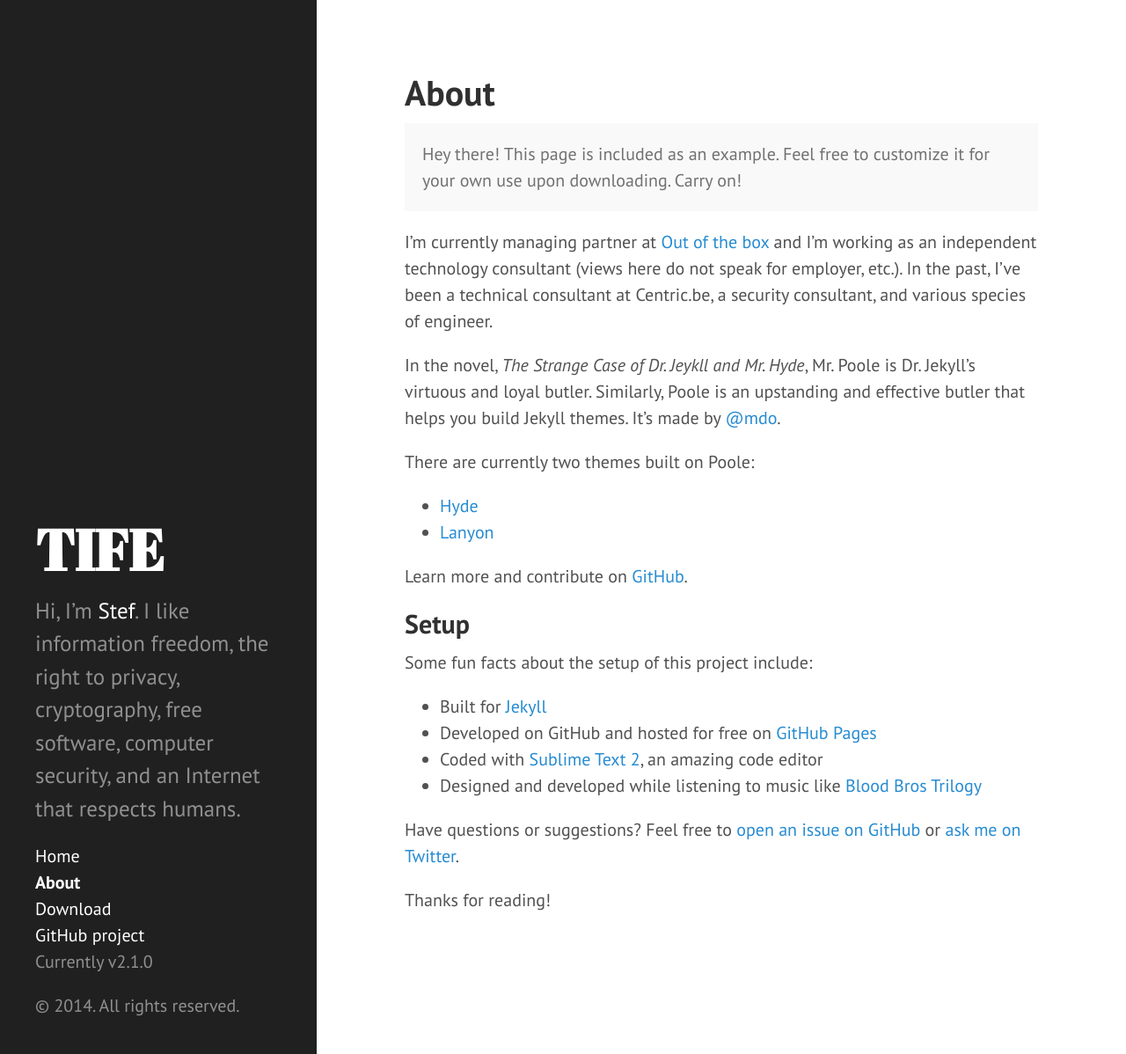
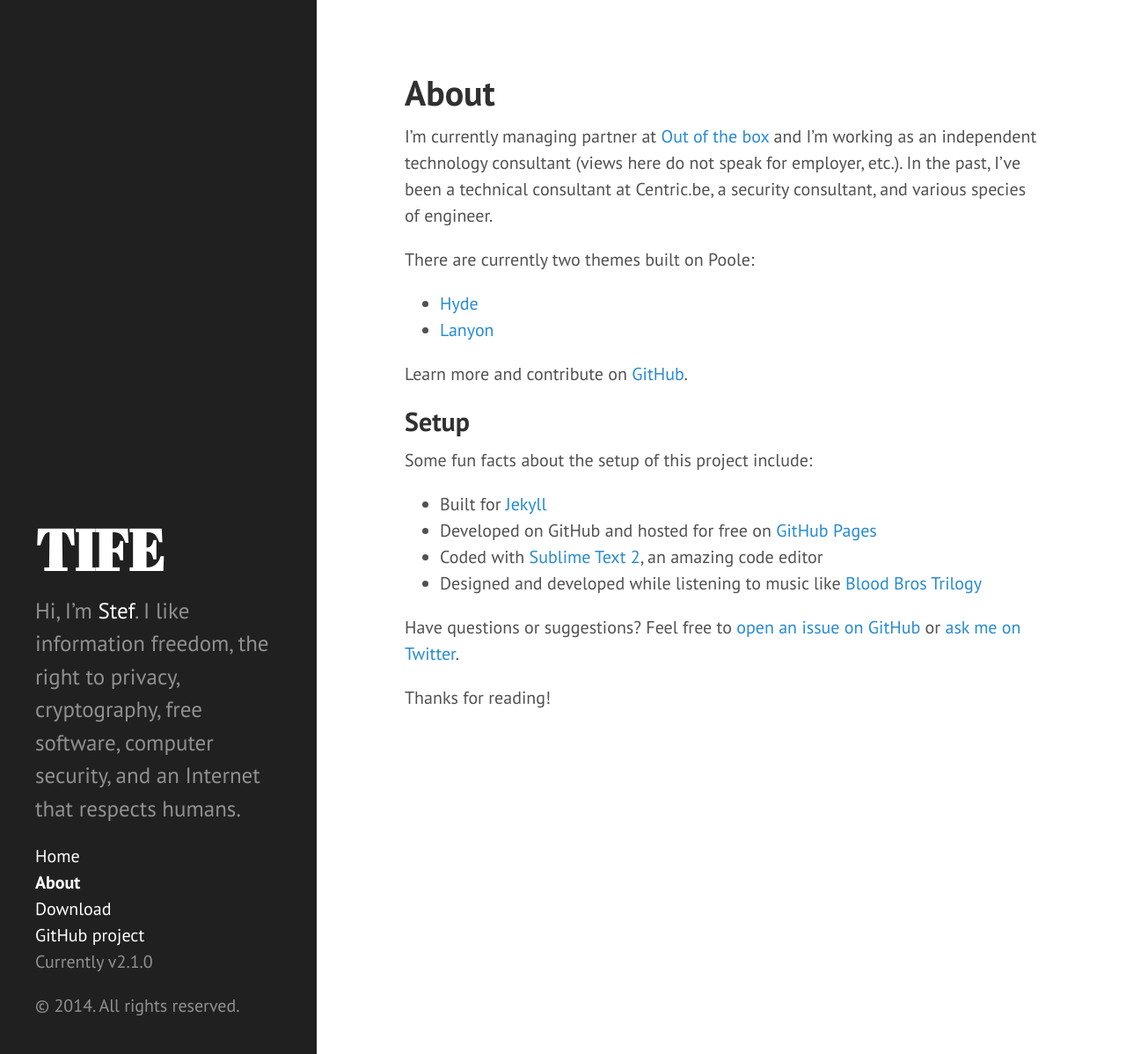
Before and after one commit to OOTB-i/tife-org.github.io, a Jekyll site: the page built from about.md, in a window 1280 px wide and 1198 px high. Shown: the whole window at 88% size. Built offline with Jekyll 4.4.1, drawn with Linux system fonts in a browser that asks for light colours; Markdown is read by kramdown in place of the engine named in the settings.

Commit message:
About
update

```diff
--- a/about.md
+++ b/about.md
@@ -3,13 +3,9 @@ layout: page
 title: About
 ---
 
-<p class="message">
-  Hey there! This page is included as an example. Feel free to customize it for your own use upon downloading. Carry on!
-</p>
 
 I’m currently managing partner at [Out of the box](http://out-ofthebox.be) and I'm working as an independent technology consultant (views here do not speak for employer, etc.). In the past, I’ve been a technical consultant at Centric.be, a security consultant, and various species of engineer.
 
-In the novel, *The Strange Case of Dr. Jeykll and Mr. Hyde*, Mr. Poole is Dr. Jekyll's virtuous and loyal butler. Similarly, Poole is an upstanding and effective butler that helps you build Jekyll themes. It's made by [@mdo](https://twitter.com/mdo).
 
 There are currently two themes built on Poole:
 
```
